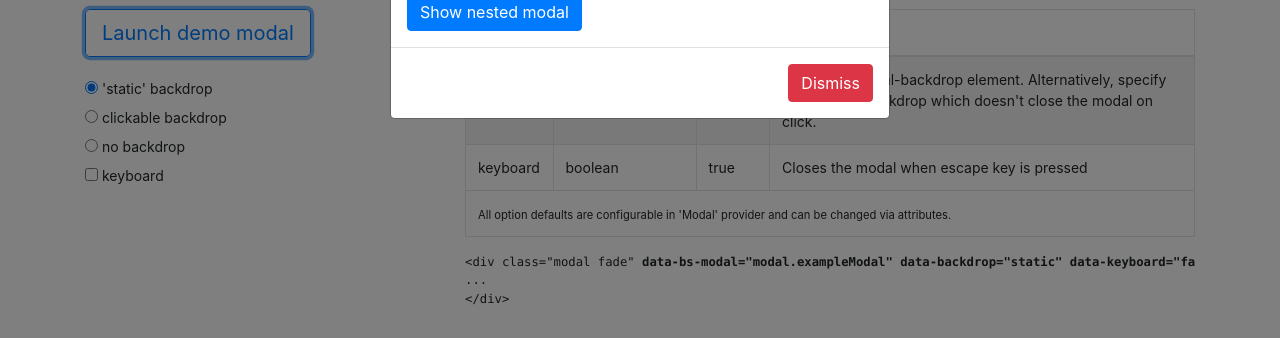
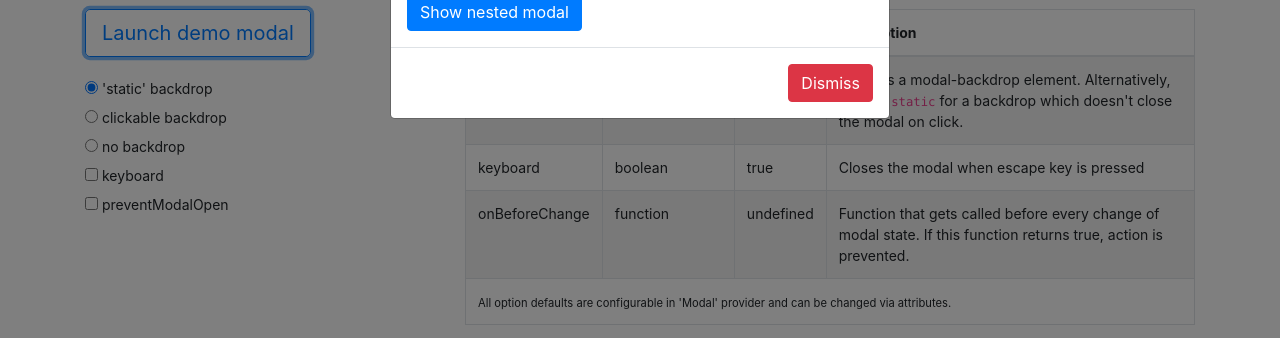
Before and after one commit to Rodziu/angularjs-bootstrap-4, a website: page demo/index.html in a window 1280 px wide. Both pictures are taken after a click on the button "Launch demo modal". Shown: the part 115-453 px from the top of the page. Drawn offline with nearby package versions, Linux system fonts and the light colour scheme; some packages are replaced by stand-ins of ours; files that its build step writes are made by us from their sources.

Commit message:
modal - onBeforeChange callback

```diff
--- a/demo/example.js
+++ b/demo/example.js
@@ -9,7 +9,12 @@ angular.module('exampleApp', ['angularBS', 'ngAnimate']).controller('exampleCtrl
 	$rootScope.modal = {
 		exampleModal: false,
 		nestedModal: false,
-		backdrop: 'static'
+		backdrop: 'static',
+		keyboard: false,
+		preventModalOpen: false,
+		beforeChange: function() {
+			return !$rootScope.modal.preventModalOpen;
+		}
 	};
 
 	$rootScope.title = 'title<br/><strong>second line</strong>';
--- a/demo/index.html
+++ b/demo/index.html
@@ -81,8 +81,13 @@
 						<input type="checkbox" ng-model="modal.keyboard"/> keyboard
 					</label>
 				</div>
-				<div class="modal fade" data-bs-modal="modal.exampleModal" data-backdrop="{{modal.backdrop}}"
-					 data-keyboard="{{modal.keyboard}}">
+				<div class="checkbox">
+					<label>
+						<input type="checkbox" ng-model="modal.preventModalOpen"/> preventModalOpen
+					</label>
+				</div>
+				<div class="modal fade" data-bs-modal="modal.exampleModal" data-backdrop="modal.backdrop"
+					 data-keyboard="modal.keyboard" on-before-change="modal.beforeChange()">
 					<div class="modal-dialog">
 						<div class="modal-content">
 							<div class="modal-header">
@@ -147,6 +152,13 @@
 							<td>boolean</td>
 							<td>true</td>
 							<td>Closes the modal when escape key is pressed</td>
+						</tr>
+						<tr>
+							<td>onBeforeChange</td>
+							<td>function</td>
+							<td>undefined</td>
+							<td>Function that gets called before every change of modal state.
+								If this function returns true, action is prevented.</td>
 						</tr>
 					</tbody>
 					<tfoot>
--- a/package.json
+++ b/package.json
@@ -26,7 +26,7 @@
     "gulp-rename": "^1.4.0",
     "gulp-sourcemaps": "^2.6.4",
     "gulp-uglify-es": "^1.0.4",
-    "lodash": "^4.17.13",
+    "lodash": "^4.17.19",
     "ng-annotate-patched": "^1.9.0"
   },
   "optionalDependencies": {
--- a/src/modules/modal/bs-modal.directive.js
+++ b/src/modules/modal/bs-modal.directive.js
@@ -7,17 +7,8 @@
 !(function() {
     'use strict';
 
-    function bsModalDirectiveController($document) {
-        return {
-            restrict: 'A',
-            bindToController: {
-                bsModal: '='
-            },
-            controller: [
-                '$scope', '$element', '$attrs', '$timeout', 'Modal', 'ModalBackdrop',
-                function($scope, $element, $attrs, $timeout, Modal, ModalBackdrop) {
-                    let backdrop = Modal.config.backdrop,
-                        keyboard = Modal.config.keyboard;
+    function bsModalController($scope, $element, $attrs, $timeout, $document, $q, Modal, ModalBackdrop) {
+        let backdrop = Modal.config.backdrop;
         const ctrl = this,
             show = function() {
                 if (!$element.hasClass('show')) {
@@ -52,18 +43,52 @@
                 }
             },
             keydown = function(e) {
-                            if (keyboard && e.key === 'Escape') {
+                if (ctrl.keyboard && e.key === 'Escape') {
                     ctrl.bsModal = false;
                     $scope.$digest();
                 }
             };
+
+        let _isOpen;
+
+        ctrl.$scope = $scope; // used in dismiss directive
+
+        ctrl.$onInit = function() {
+            if (angular.isUndefined(ctrl.keyboard)) {
+                ctrl.keyboard = Modal.config.keyboard;
+            }
+            _isOpen = ctrl.bsModal;
+        };
+
+        ctrl.$doCheck = function() {
+            if (_isOpen !== ctrl.bsModal) {
+                let ret = ctrl.onBeforeChange({bsModalController: ctrl});
+                if (ret !== false) {
+                    ret = Modal.config.onBeforeChange(ctrl);
+                }
+                if (ret !== false) {
+                    _isOpen = ctrl.bsModal;
+                    if (_isOpen) {
+                        show();
+                    } else {
+                        hide();
+                    }
+                } else {
+                    ctrl.bsModal = _isOpen;
+                }
+            }
+        };
+        /**
+         */
+        ctrl.$onDestroy = function() {
+            if (ctrl.bsModal) {
+                hide();
+            }
+            $document.off('keydown', keydown);
+        };
         //
         $attrs.$observe('backdrop', function(value) {
             backdrop = value === 'static' ? 'static' : !(value === 'false' || !value);
-                    });
-                    //
-                    $attrs.$observe('keyboard', function(value) {
-                        keyboard = !!value;
         });
         // backdrop click
         $element.on('click', function(e) {
@@ -74,28 +99,17 @@
         });
         // keyboard esc
         $document.on('keydown', keydown);
-                    /**
-                     */
-                    $scope.$watch(function() {
-                        return ctrl.bsModal;
-                    }, function(nV) {
-                        if (nV) {
-                            show();
-                        } else {
-                            hide();
     }
-                    });
-                    /**
-                     */
-                    ctrl.$onDestroy = function() {
-                        if (ctrl.bsModal) {
-                            hide();
-                        }
-                        $document.off('keydown', keydown);
-                    };
-                    ctrl.$scope = $scope;
-                }
-            ]
+
+    function bsModalDirectiveController() {
+        return {
+            restrict: 'A',
+            bindToController: {
+                bsModal: '=',
+                keyboard: '<?',
+                onBeforeChange: '&'
+            },
+            controller: bsModalController
         };
     }
 
--- a/src/modules/modal/modal.provider.js
+++ b/src/modules/modal/modal.provider.js
@@ -13,7 +13,8 @@
             backdrop: 'static',
             keyboard: true,
             transitionDuration: 300,
-            backdropTransitionDuration: 150
+            backdropTransitionDuration: 150,
+            onBeforeChange: angular.noop
         };
         Modal.backdropController = null;
         // noinspection JSUnusedGlobalSymbols
```
Also changed, not shown: dist/angularjs-bootstrap-4.js, dist/angularjs-bootstrap-4.min.js, 2 other files. Lines whose indentation alone changed are shown as unchanged.
